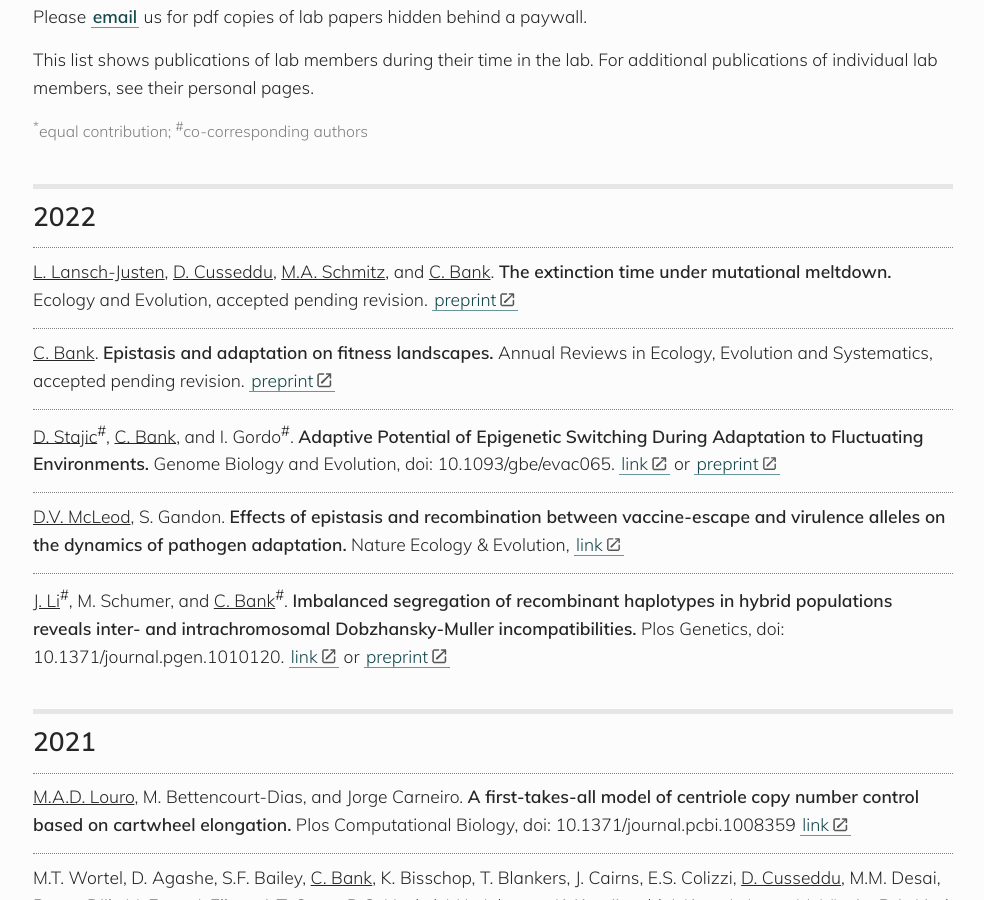
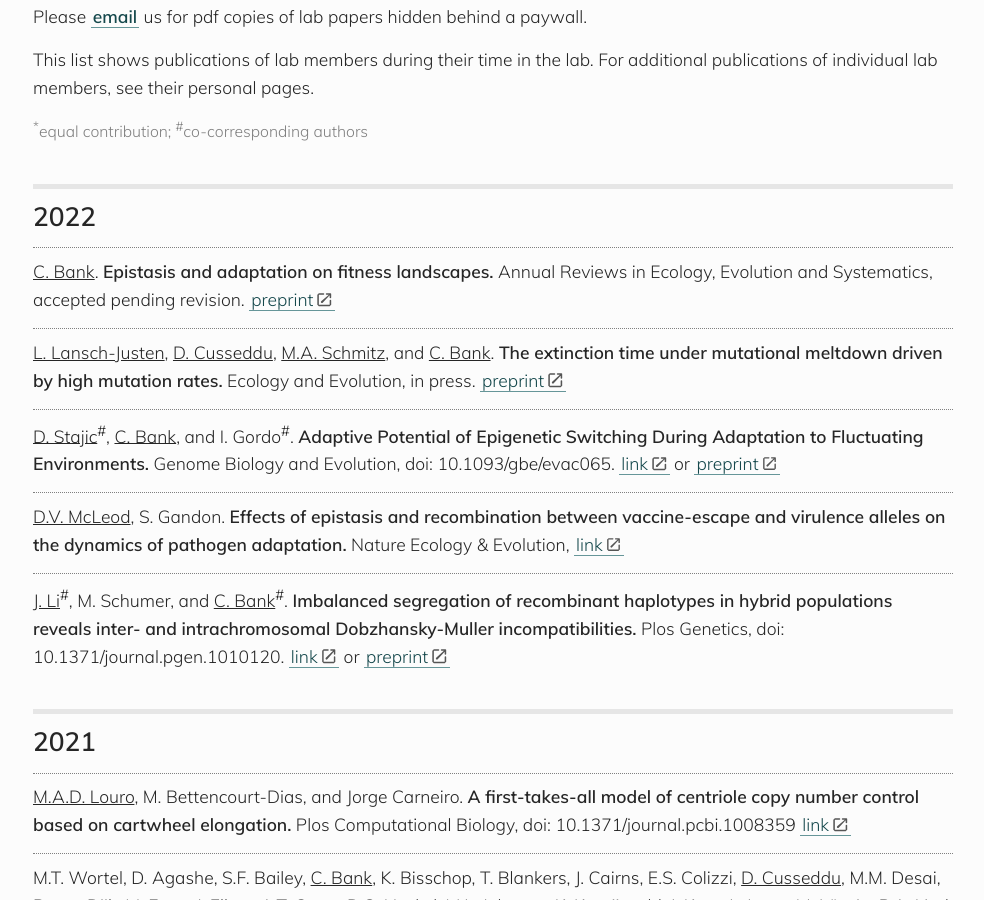
Before and after one commit to banklab/banklab.github.io, a Jekyll site: the page built from publications.md, in a window 1280 px wide and 900 px high, scrolled down 419 px. Shown: the whole window, without its empty margins (147-1131 px from the left). Built offline with Jekyll 4.4.1, drawn with Linux system fonts in a browser that asks for light colours; some web fonts are replaced.

Commit message:
Update publications.md
Changed paper status to "accepted"

```diff
--- a/publications.md
+++ b/publications.md
@@ -21,9 +21,9 @@ https://kramdown.gettalong.org/syntax.html#html-blocks
 
 ## 2022
 
-<u>L. Lansch-Justen</u>, <u>D. Cusseddu</u>, <u>M.A. Schmitz</u>, and  <u>C. Bank</u>. **The extinction time under mutational meltdown.** Ecology and Evolution, accepted pending revision. [preprint](https://www.biorxiv.org/content/10.1101/2022.02.01.478601)
+<u>C. Bank</u>. **Epistasis and adaptation on fitness landscapes.** Annual Reviews in Ecology, Evolution and Systematics, accepted pending revision. [preprint](https://arxiv.org/abs/2204.13321)
 
-<u>C. Bank</u>. **Epistasis and adaptation on fitness landscapes.** Annual Reviews in Ecology, Evolution and Systematics, accepted pending revision. [preprint](https://arxiv.org/abs/2204.13321)
+<u>L. Lansch-Justen</u>, <u>D. Cusseddu</u>, <u>M.A. Schmitz</u>, and  <u>C. Bank</u>. **The extinction time under mutational meltdown driven by high mutation rates.** Ecology and Evolution, in press. [preprint](https://www.biorxiv.org/content/10.1101/2022.02.01.478601)
 
 <u>D. Stajic</u><sup>#</sup>, <u>C. Bank</u>, and I. Gordo<sup>#</sup>. **Adaptive Potential of Epigenetic Switching During Adaptation to Fluctuating Environments.** Genome Biology and Evolution, doi: 10.1093/gbe/evac065. [link](https://academic.oup.com/gbe/article/14/5/evac065/6586088?login=true) or [preprint](https://www.biorxiv.org/content/10.1101/2021.03.11.434930v1.abstract)
 
```
